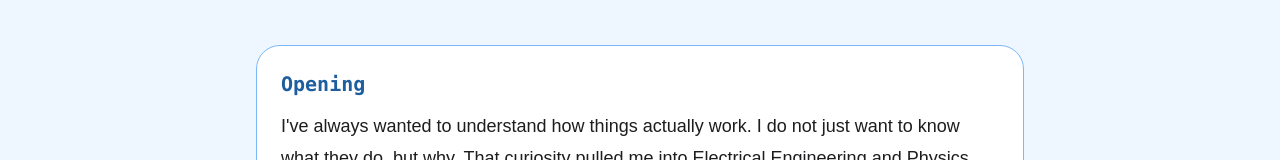
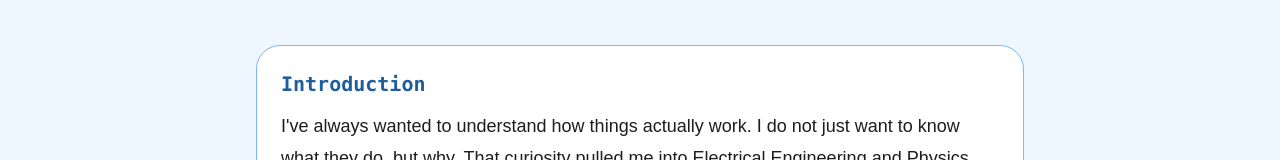
Before and after one commit to Zachary-Levesque/Portfolio, a Next.js app: page /about in a window 1280 px wide. Shown: the part 720-880 px from the top of the page. Built offline with nearby package versions, Linux system fonts and the light colour scheme.

Commit message:
Update page.tsx

```diff
--- a/app/about/page.tsx
+++ b/app/about/page.tsx
@@ -3,12 +3,12 @@ import Image from "next/image";
 export default function AboutPage() {
   const sections = [
     {
-      title: "Opening",
+      title: "Introduction",
       body: "I've always wanted to understand how things actually work. I do not just want to know what they do, but why. That curiosity pulled me into Electrical Engineering and Physics, and it's what keeps me focused on systems engineering: not one layer of the stack, but the whole path from raw input to working output."
     },
     {
       title: "What I do now",
-      body: "I'm currently a Systems Verification Engineer at Ranovus, working across hardware and firmware boundaries to implement and validate communication protocols like I2C and SPI. Alongside that, I'm building Seets, an IoT occupancy tracking startup I co founded that's now piloting at the University of Ottawa Heart Institute, and Knovara, an AI powered onboarding copilot for engineering teams. Whether I'm solving a technical problem or running a company, I want to understand why something works, not just that it does."
+      body: "I'm currently a Systems Verification Engineer at Ranovus, working across hardware and firmware boundaries to implement and validate communication protocols like I2C and SPI. Alongside that, I'm building Seets, an IoT occupancy tracking startup I co founded that's now piloting at the University of Ottawa Heart Institute. Whether I'm solving a technical problem or running a company, I want to understand why something works, not just that it does."
     },
     {
       title: "A story",
@@ -35,7 +35,7 @@ export default function AboutPage() {
       </figure>
 
       <div className="space-y-12">
-        {sections.map((section, index) => (
+        {sections.map((section) => (
           <section
             key={section.title}
             className="space-y-3 rounded-3xl border border-accent-border bg-surface p-6"
```
